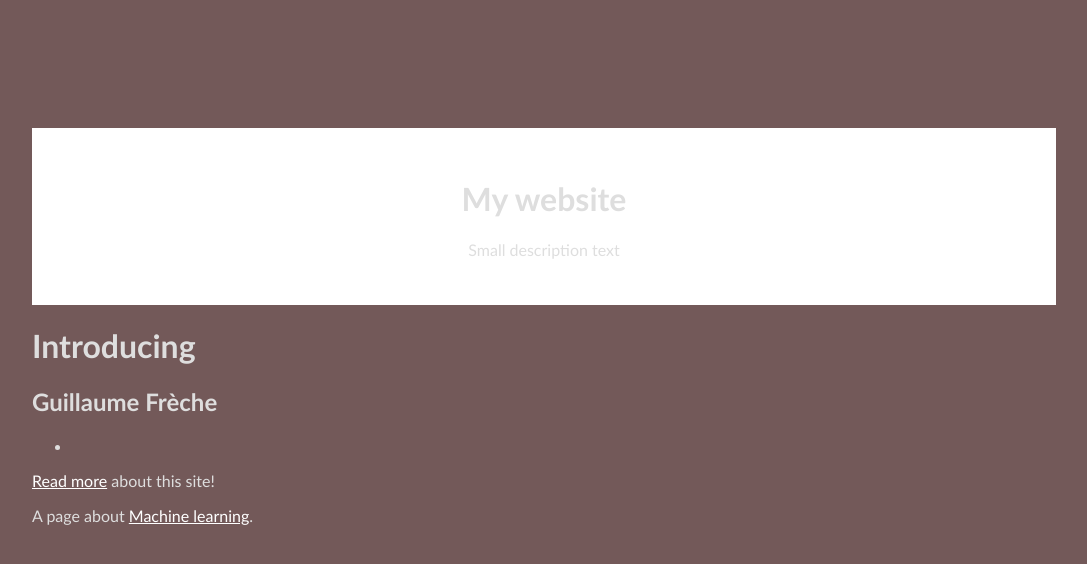
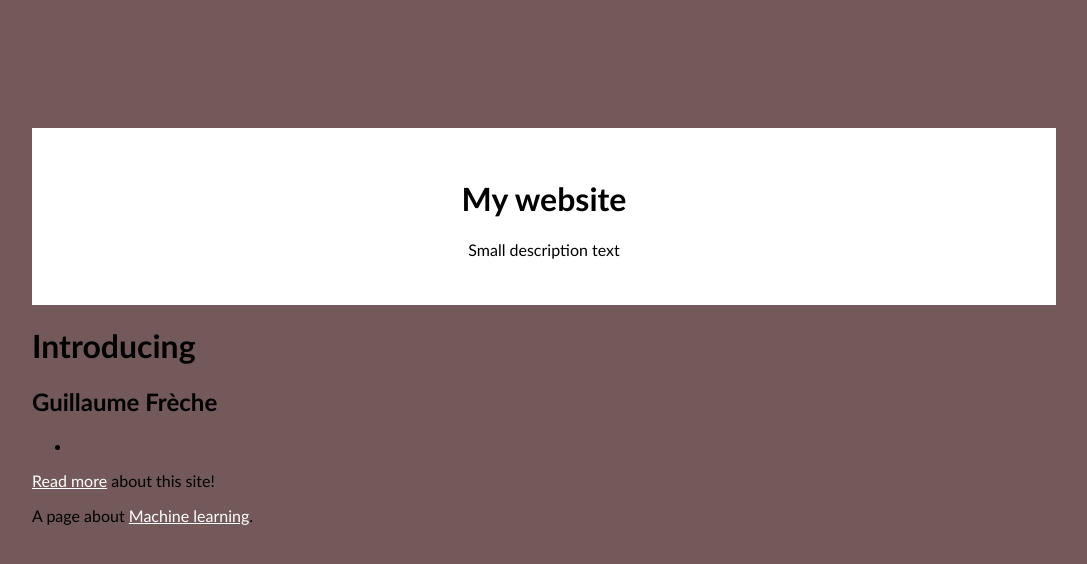
Before and after one commit to grfreche/grfreche.github.io, a Jekyll site: the page built from index.md, in a window 1280 px wide. Shown: the top 564 px of the page, without its empty margins (96-1183 px from the left). Built offline with Jekyll 4.4.1, drawn with Linux system fonts in a browser that asks for light colours.

Commit message:
Update typography.scss

```diff
--- a/_sass/typography.scss
+++ b/_sass/typography.scss
@@ -1,6 +1,6 @@
 body {
 	font-family: Futura, "Trebuchet MS", Arial, sans-serif;
-	color: #dedede;
+	color: #000;
 	background: #735959;
 
 	a {color: #fff; }
```
